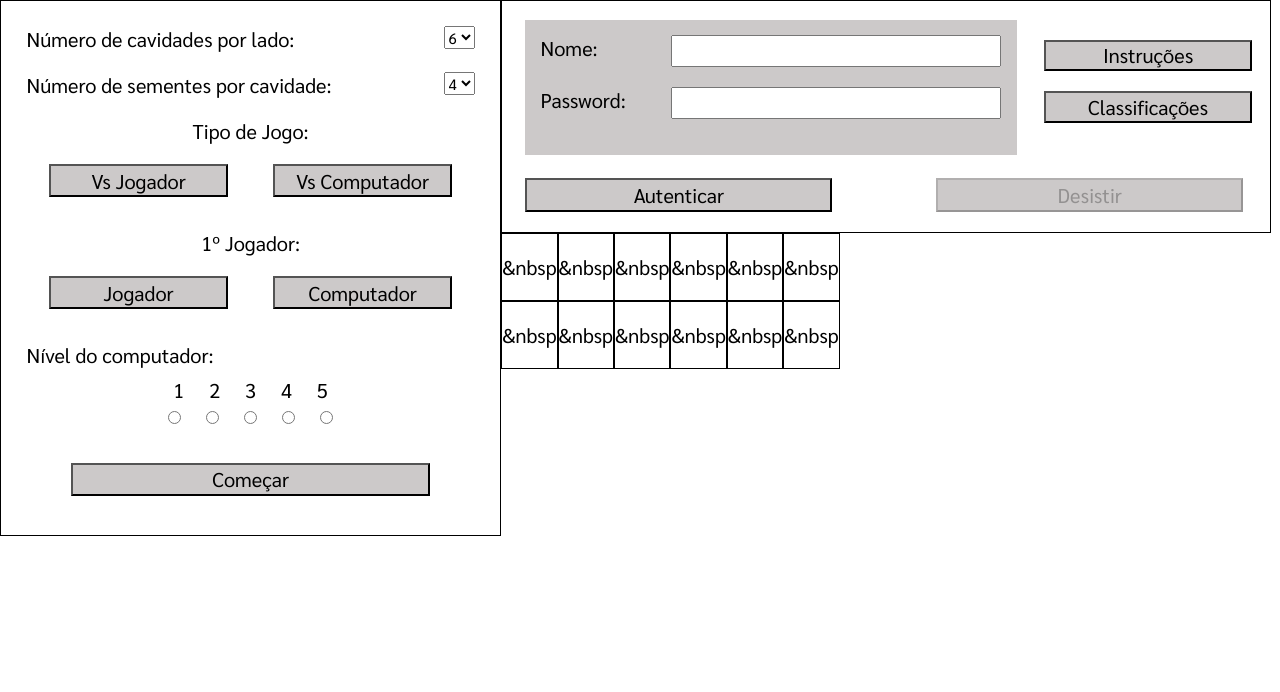
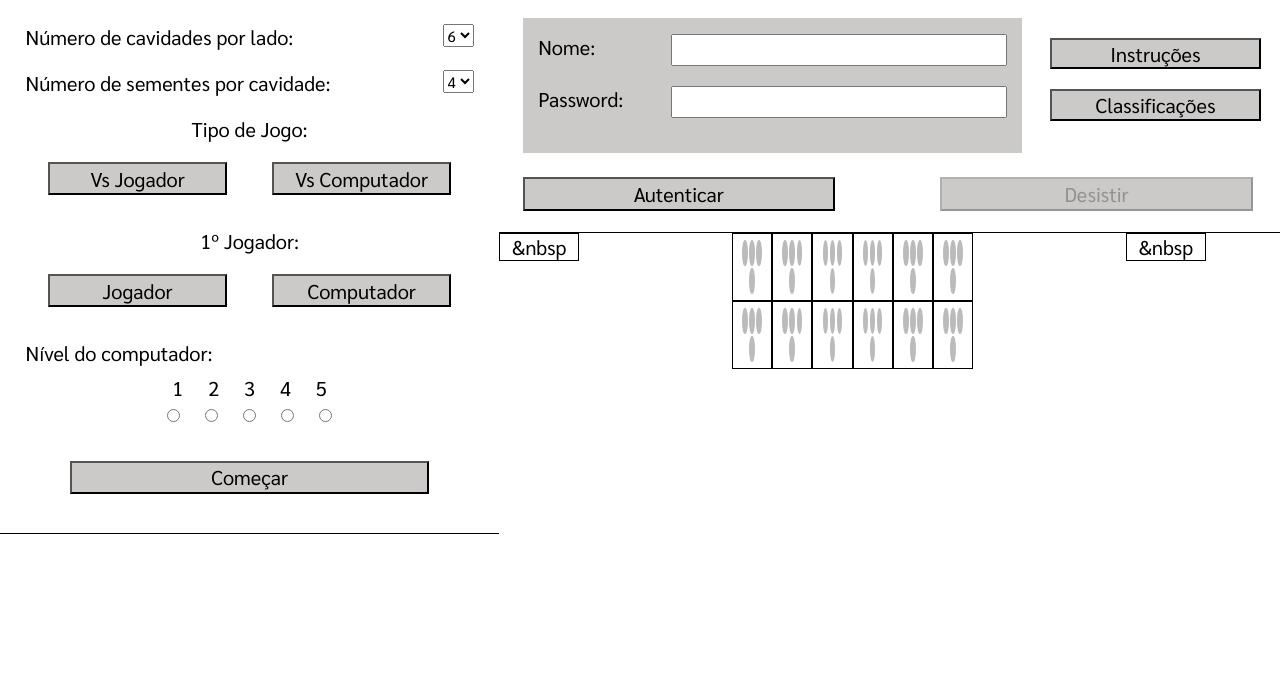
Before and after one commit to Trash-Bud/LTW, a plain HTML site: page index.html in a window 1280 px wide. Shown: the part 108-800 px from the top of the page. Drawn offline with Linux system fonts and the light colour scheme; a web font is replaced by a local one.

Commit message:
que  jinga q nos fizemos

```diff
--- a/index.html
+++ b/index.html
@@ -73,6 +73,10 @@
                 const button2 = document.getElementById("1computer")
                 button2.disabled = false;
                 enable_disable_computer_lvl(false);
+                const button4 = document.getElementById("vs_computer")
+                button4.disabled = false;
+                const button5 = document.getElementById("vs_player")
+                button5.disabled = false;
             }
 
             function getFormResult(id){
@@ -80,63 +84,109 @@
                 return element.options[element.selectedIndex].value;
             }
 
-            function stylizeCells(elem){
+            function stylizeSeeds(elem){
+                elem.style.display = "inline-block";
+                elem.style.width = "20%";
+
+                elem.style.margin = "3%";
+                elem.style.color = "transparent"
+                elem.style.backgroundColor = "#bbb";
+                elem.style.borderRadius ="50%";
+            }
+
+            function stylizeCells(elem,n){
                 elem.style.borderStyle = "solid";
                 elem.style.borderColor = "Black";
                 elem.style.borderWidth = "1px";
+                elem.style.width = "5%";
 
                 elem.style.display = "inline-block";
                 elem.style.height = "100%";
+
                 elem.style.verticalAlign = "middle";
+
+                elem.style.padding = "1%";
             }
 
-            function removeCells(id){
+            function stylizeRows(elem){
+                elem.style.width = "100%";
+
+            }
+
+            function stylizeStorages(elem, position){
+                elem.style.border = "1px solid black";
+                elem.style.display = "inline-block";
+                elem.style.position = "relative";
+                elem.style.width = "10%";
+                elem.style.float = "left";
+                if (position === "left"){
+
+                } else {
+
+                }
+            }
+
+            function removeElements(id){
                 let elem = document.getElementById(id);
-                for (let i = 0; i < 9; i++){
-                    if (elem != null){
+                while(elem != null){
                     elem.remove();
-                    }
                     elem = document.getElementById(id);
                 }
             }
 
-            function insertCells(divElem, n, id){
+            function insertCells(divElem, n, seed_n, id){
                 for (let i = 0; i < n; i++){
 		            let spn = document.createElement("SPAN");
                     spn.id = id;
-                    let p = document.createElement("P");
-                    let t = document.createTextNode("&nbsp ");
-		            p.appendChild(t);
-                    spn.appendChild(p);
-                    stylizeCells(spn);
+                    for (let e = 0; e < seed_n; e++){
+                        let div = document.createElement("DIV");
+                        let t = document.createTextNode("S ");
+                        stylizeSeeds(div);
+                        div.appendChild(t);
+                        spn.appendChild(div);
+                    }
+                    stylizeCells(spn,n);
                     divElem.appendChild(spn);
+                    stylizeRows(divElem);
                 }
                 return divElem;
             }
 
-            function insertStorage(){
-                /**/
+            function insertStorage(id, position){
+                let divElem = document.createElement("DIV");
+                let spn = document.createElement("SPAN");
+                spn.id = id;
+                let t = document.createTextNode("&nbsp ");
+                spn.appendChild(t);
+                stylizeStorages(spn, position);
+                divElem.appendChild(spn);
+                return divElem;
             }
 
             function createBoard(){
-                const board = document.createElement("DIV");
-                const div1 = document.createElement("DIV");
-                const div2 = document.createElement("DIV");
-                const div3 = document.createElement("DIV");
-                const div4 = document.createElement("DIV");
+                const board = document.createElement("SPAN");
+                const elem1 = document.createElement("DIV");
+                const elem2 = document.createElement("DIV");
+                const elem3 = document.createElement("DIV");
 
                 const cavityNumber = getFormResult("cavidades");
+                const seedNumber = getFormResult("sementes");
 
                 board.id = "board";
 
-                removeCells("test");
-                removeCells("test2");
+                removeElements("board");
 
-                board.appendChild(insertCells(div2, cavityNumber, "test"));
-                board.appendChild(insertCells(div3, cavityNumber, "test2"));
+                board.appendChild(insertStorage("player_1_storage", "left"));
 
+                elem1.appendChild(insertCells(elem2, cavityNumber,seedNumber, "player_1_cells"));
+                elem1.appendChild(insertCells(elem3, cavityNumber,seedNumber, "player_2_cells"));
+                elem1.style.width = "70%";
+                elem1.style.float = "left";
+                board.appendChild(elem1);
 
-                document.body.appendChild(board);
+                board.appendChild(insertStorage("player_2_storage", "right"));
+
+                document.getElementById("right_container").appendChild(board);
 
             }
 
@@ -154,6 +204,10 @@
                 button1.disabled = true;
                 const button2 = document.getElementById("1computer")
                 button2.disabled = true;
+                const button4 = document.getElementById("vs_computer")
+                button4.disabled = true;
+                const button5 = document.getElementById("vs_player")
+                button5.disabled = true;
             }
 
         </script>
@@ -243,10 +297,11 @@
                 <h1 class="center_elem">Highscores:</h1>
             </div>
         </div>
-        <div id="logo" class="border">
+        <div id="logo" class="border_bottom">
             <h1>Mancala</h1>
         </div>
-        <div id="settings" class="border">
+        <div id="conteudo">
+        <div id="settings" class="border_bottom">
             <div class="elem_settings">
                 Número de cavidades por lado:
                 <select id="cavidades" name="cavidades" size="1" onchange="createBoard()">
@@ -258,7 +313,7 @@
             </div>
             <div class="elem_settings">
                 Número de sementes por cavidade:
-                <select id="sementes" name="sementes" size="1">
+                <select id="sementes" name="sementes" size="1" onchange = "createBoard()">
                     <option value="4"> 4</option>
                     <option value="5"> 5</option>
                     <option value="6"> 6</option>
@@ -283,7 +338,7 @@
             </div>
             <div class="elem_settings">
                 Nível do computador:
-                <div class="center_elem uper_border">
+                <div class="center_elem upper_margin">
                     <label class="radio_button_label" id= "leel">1</label>
                     <label class="radio_button_label">2</label>
                     <label class="radio_button_label">3</label>
@@ -302,7 +357,8 @@
                 <button type="button" class="big_button" id="begin" onclick="begin()">Começar</button>
             </div>
         </div>
-        <div id="commands" class="border">
+        <div id="right_container">
+            <div id="commands" class="border_bottom">
                 <div>
                     <div class="auth">
                         <div>
@@ -322,6 +378,8 @@
                 <div class="game_controls">
                     <button type="button" class="auth_button game_buttons">Autenticar</button>
                     <button type="button" class=" give_up_button game_buttons" id = "give_up" onclick="giveUp()">Desistir</button>
-
+                </div>
+            </div>
+        </div>
     </body>
 </html>
--- a/styles.css
+++ b/styles.css
@@ -23,14 +23,17 @@ h1{
     padding: 2%;
     float: left;
 }
+#right_container{
+    display: inline-block;
+    width: 61%;
+}
+#commands{
+    width: 100%;
+}
 
-#commands{
-    width: 60%;
-    float: left;
-}
 #cavities{
 
-    width: 60%;
+    width: 61%;
     height: 100%;
     float: left;
     background-color: rgb(204, 201, 201);
@@ -47,6 +50,11 @@ h1{
     width: 10%;
     padding:0.5%;
 }
+
+#board{
+    text-align: center;
+}
+
 .row{
     margin: 1%;
     width: 100%;
@@ -73,6 +81,9 @@ h1{
 
 .border{
     border: 1px solid black
+}
+.border_bottom{
+    border-bottom: 1px solid black
 }
 .elem_settings{
     padding-bottom: 1em;
@@ -101,7 +112,7 @@ h1{
     width: 80%;
     font-size: 20px;
 }
-.uper_border{
+.upper_margin{
     margin: 2% 0% 0% 0%;
 }
 .auth{
```
Lines whose indentation alone changed are shown as unchanged.
